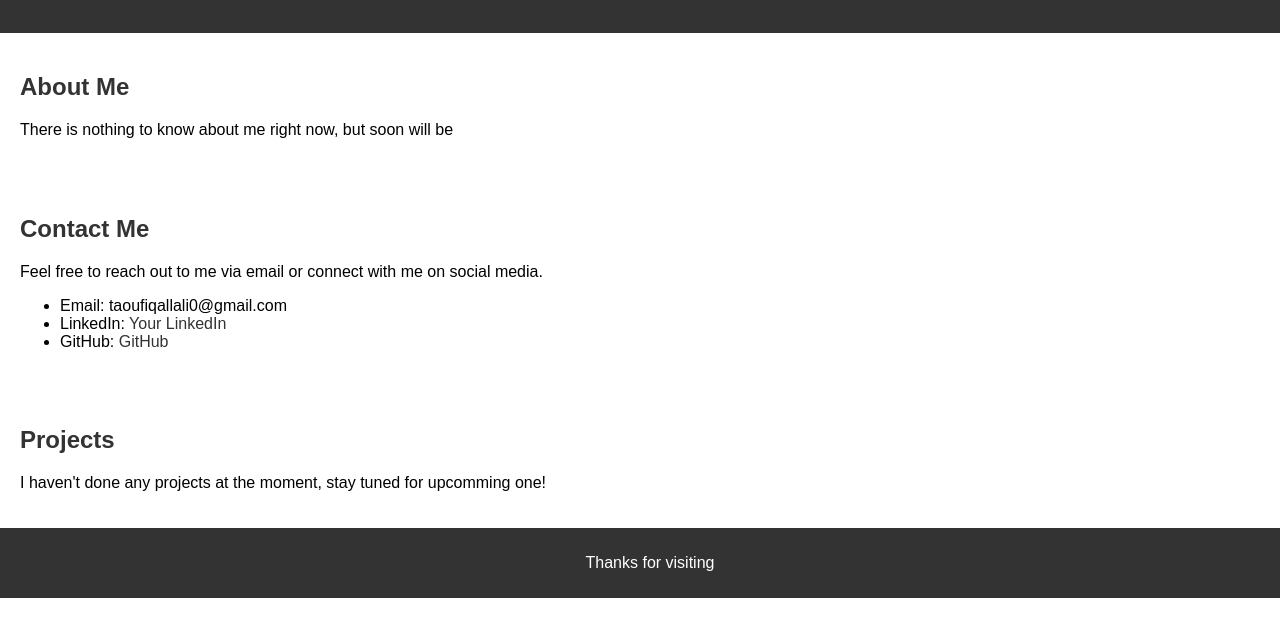
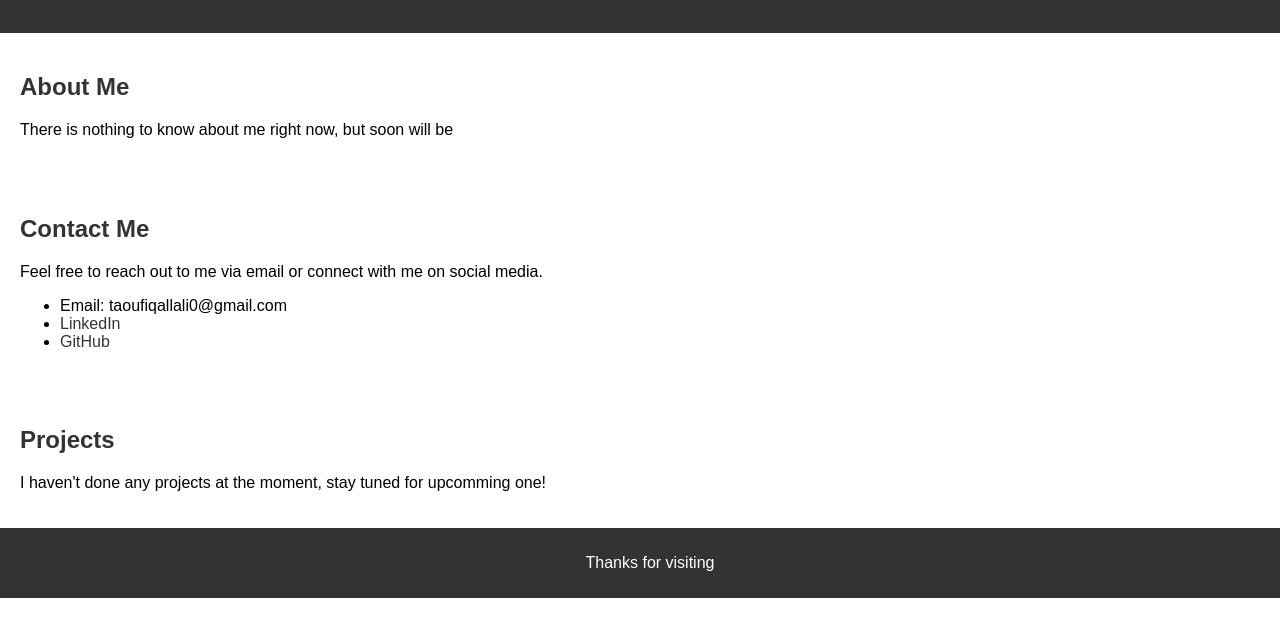
Before and after one commit to taoufiqallali/portfolioTest.com, a plain HTML site: page index.html in a window 1280 px wide. Shown: the part 121-758 px from the top of the page. Drawn offline with Linux system fonts and the light colour scheme.

Commit message:
deleted double linkedIn and Github accounts

```diff
--- a/index.html
+++ b/index.html
@@ -25,8 +25,8 @@
         <p>Feel free to reach out to me via email or connect with me on social media.</p>
         <ul>
             <li>Email: taoufiqallali0@gmail.com</li>
-            <li>LinkedIn: <a href="https://www.linkedin.com/in/taoufiq-allali-24155925b/">Your LinkedIn</a></li>
-            <li>GitHub: <a href="https://github.com/taoufiqallali">GitHub</a></li>
+            <li><a href="https://www.linkedin.com/in/taoufiq-allali-24155925b/">LinkedIn</a></li>
+            <li><a href="https://github.com/taoufiqallali">GitHub</a></li>
         </ul>
     </section>
 
```
